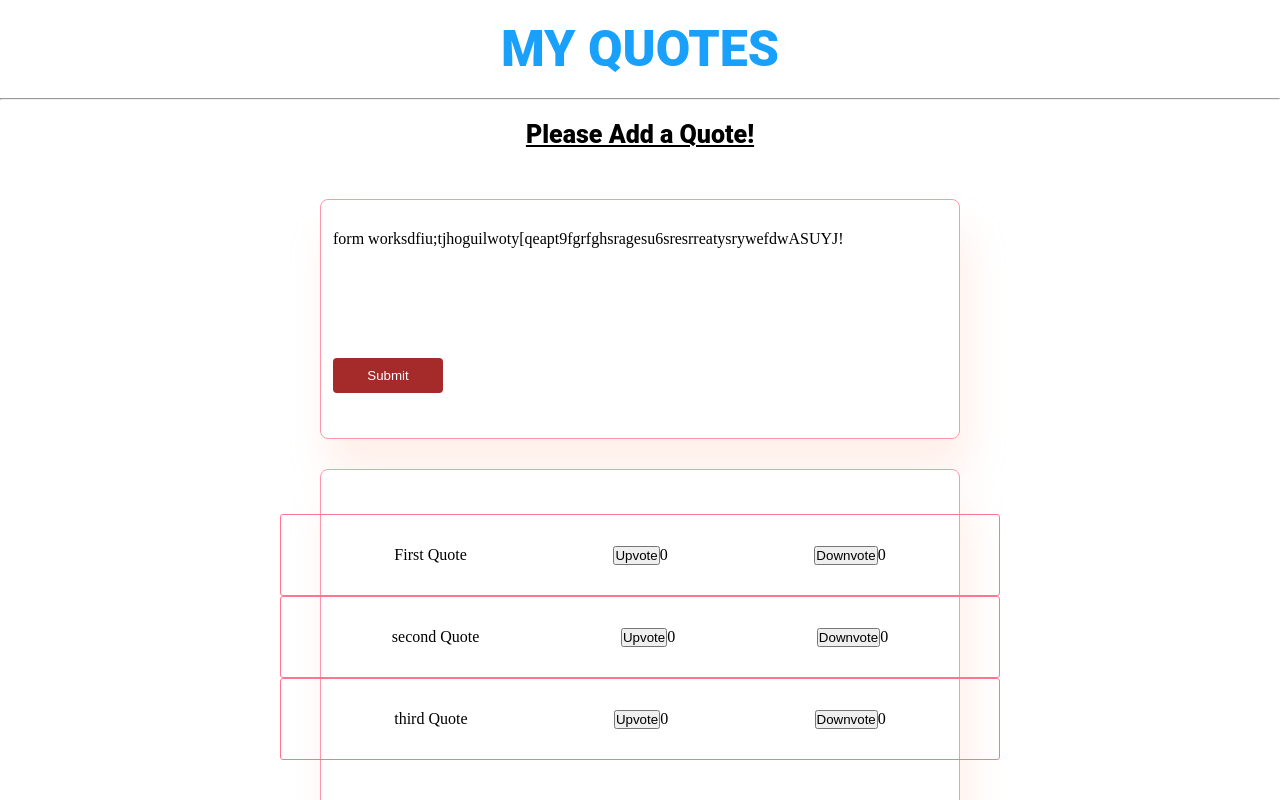
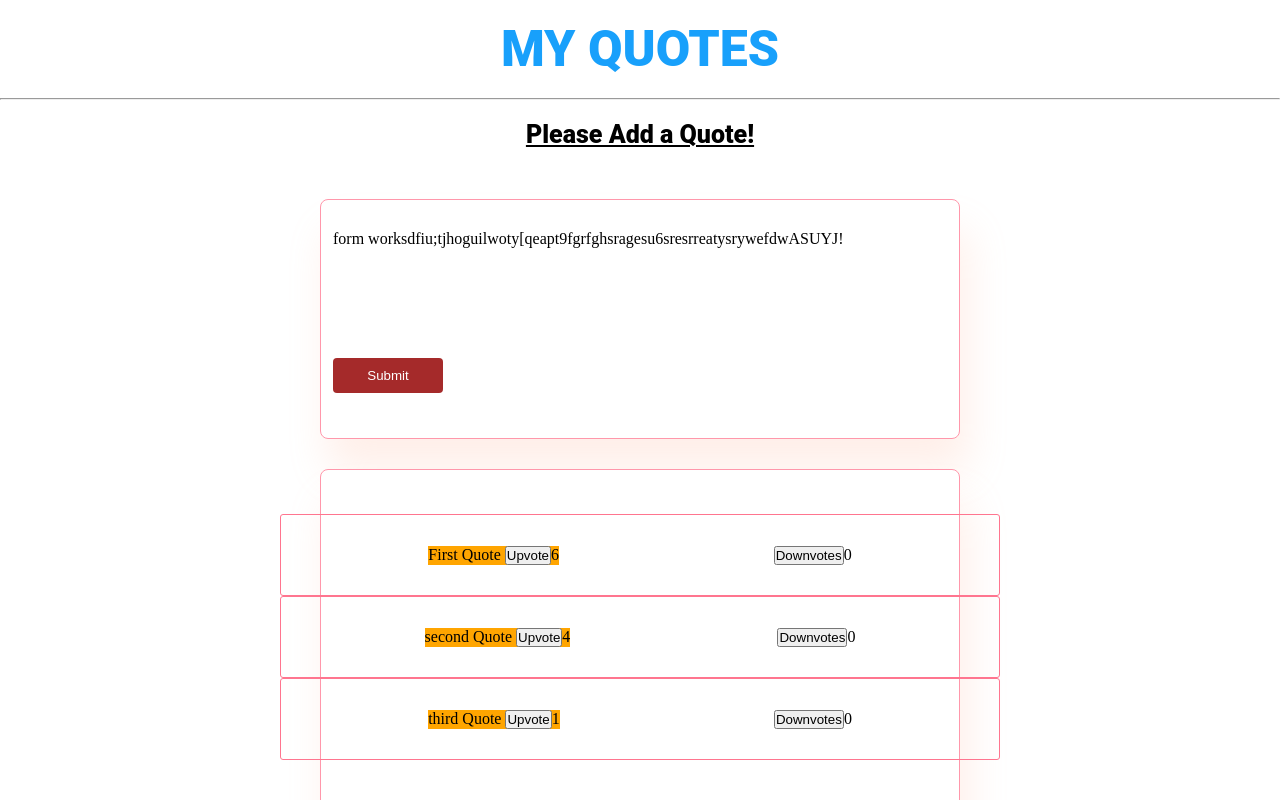
Before and after one commit to JMDev2/My-Quotes, an Angular app: page / in a window 1280 px wide. Shown: the top 800 px of the page. Built offline with nearby package versions, Linux system fonts and the light colour scheme.

Commit message:
This will add the highligh logic and the array

```diff
--- a/src/app/quotes/quotes.component.html
+++ b/src/app/quotes/quotes.component.html
@@ -1,5 +1,16 @@
 <div class="quotes" *ngFor = 'let quote of quotes'>
-    <p>{{quote.quote}}</p>
+    <div *ngIf="quote.upvote == highest; then highlight
+    else empty"></div>
+    <ng-template #highlight>
+        <p appHighlight>{{quote.quote}} <button>Upvote</button>{{quote.upvote}} </p>
+       <p><button>Downvotes</button>{{quote.downvote}} </p>
+    </ng-template>
+    <ng-template #empty>
+        <p appHighlight>{{quote.quote}} <button>Upvote</button>{{quote.upvote}} </p>
+        <p><button>Downvotes</button>{{quote.downvote}} </p>
+    </ng-template>
+
+    <!-- <p>{{quote.quote}}</p>
     <p><button>Upvote</button>{{quote.upvote}}</p>
-    <p><button>Downvote</button>{{quote.downvote}}</p>
+    <p><button>Downvote</button>{{quote.downvote}}</p>       -->
 </div>
--- a/src/app/quotes/quotes.component.ts
+++ b/src/app/quotes/quotes.component.ts
@@ -13,9 +13,12 @@ export class QuotesComponent implements OnInit {
   ngOnInit(): void {
   }
   quotes: Quotes []= [
-    new Quotes ("First Quote" ,0, 0),
-    new Quotes ("second Quote" ,0, 0),
-    new Quotes ("third Quote" ,0, 0)
+    new Quotes ("First Quote" ,6, 0),
+    new Quotes ("second Quote" ,4, 0),
+    new Quotes ("third Quote" ,1, 0)
   ]
 
+  arr: number[] = this.quotes.map(quote=>quote.upvote)
+  highest = Math.max(...this.arr)
+
 }
```
